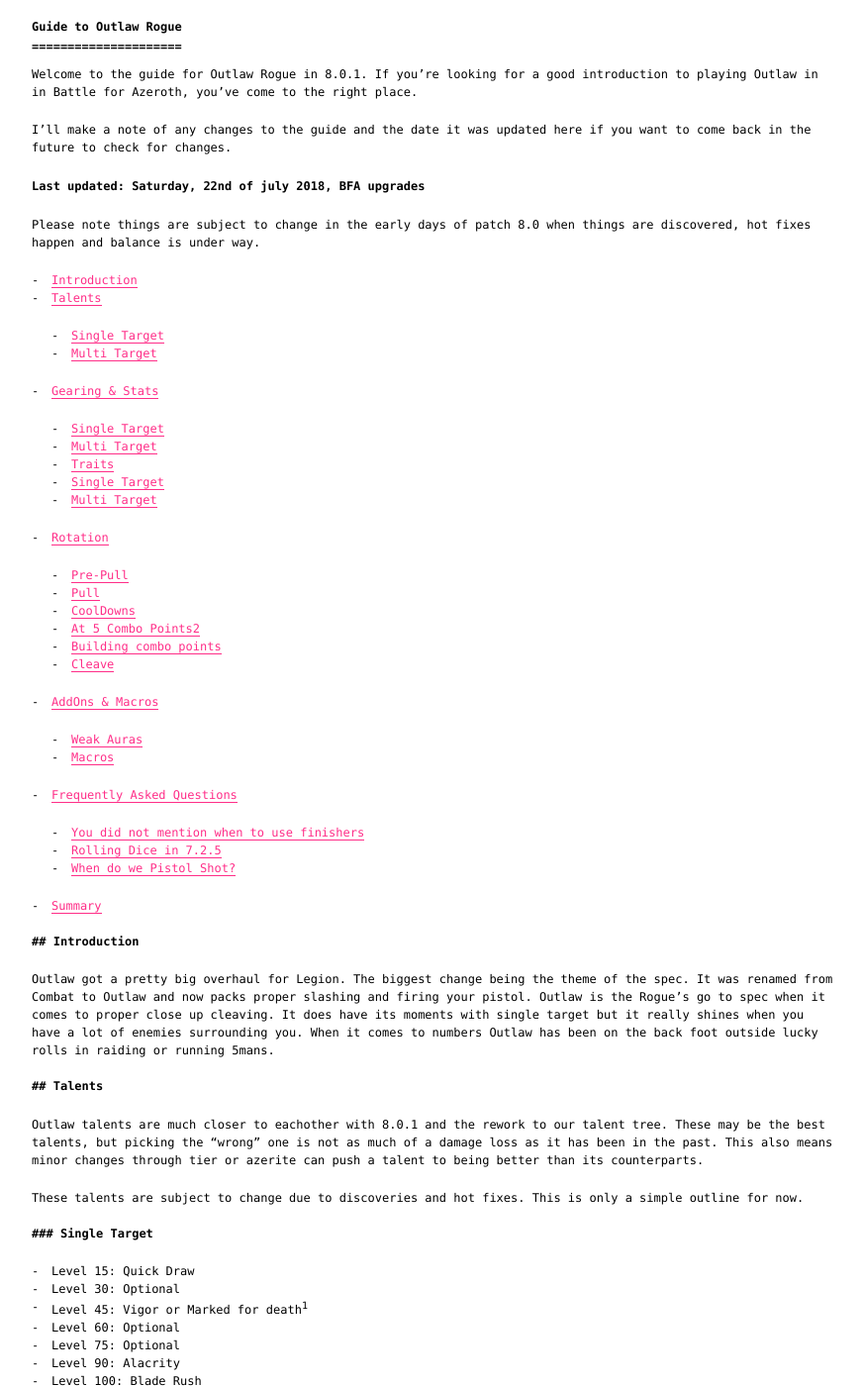
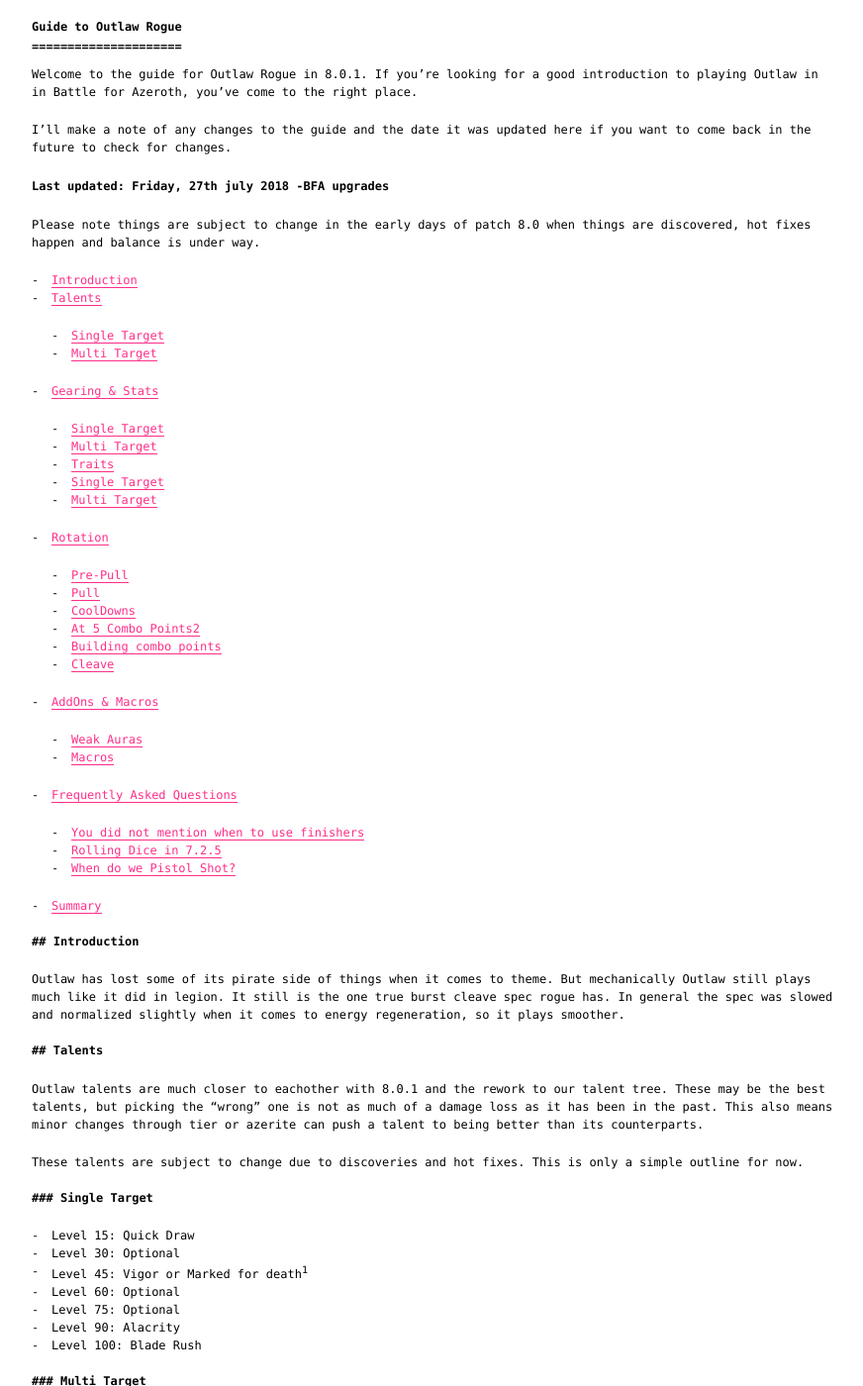
Before and after one commit to weakweak/riff.tf, a Jekyll site: the page built from _posts/2017-01-01-outlaw.md, in a window 1280 px wide and 1400 px high. Shown: the whole window at 99% size, without its empty margins (200-1072 px from the left). Built offline with Jekyll 4.4.1, drawn with Linux system fonts in a browser that asks for light colours; a file with an impossible date is left out.

Commit message:
Update 2017-01-01-outlaw.md

```diff
--- a/_posts/2017-01-01-outlaw.md
+++ b/_posts/2017-01-01-outlaw.md
@@ -13,7 +13,7 @@
 I'll make a note of any changes to the guide and the date it was updated here if
 you want to come back in the future to check for changes.
 
-**Last updated: Saturday, 22nd of july 2018, BFA upgrades**
+**Last updated: Friday, 27th july 2018 -BFA upgrades**
 
 Please note things are subject to change in the early days of patch 8.0 when
 things are discovered, hot fixes happen and balance is under way.
@@ -22,12 +22,10 @@
 
 ## Introduction
 
-Outlaw got a pretty big overhaul for Legion. The biggest change being the theme
-of the spec. It was renamed from Combat to Outlaw and now packs proper slashing
-and firing your pistol. Outlaw is the Rogue's go to spec when it comes to proper
-close up cleaving. It does have its moments with single target but it really
-shines when you have a lot of enemies surrounding you. When it comes to numbers
-Outlaw has been on the back foot outside lucky rolls in raiding or running 5mans.
+Outlaw has lost some of its pirate side of things when it comes to theme. But
+mechanically Outlaw still plays much like it did in legion. It still is the one
+true burst cleave spec rogue has. In general the spec was slowed and normalized
+slightly when it comes to energy regeneration, so it plays smoother.
 
 ## Talents
 
```
